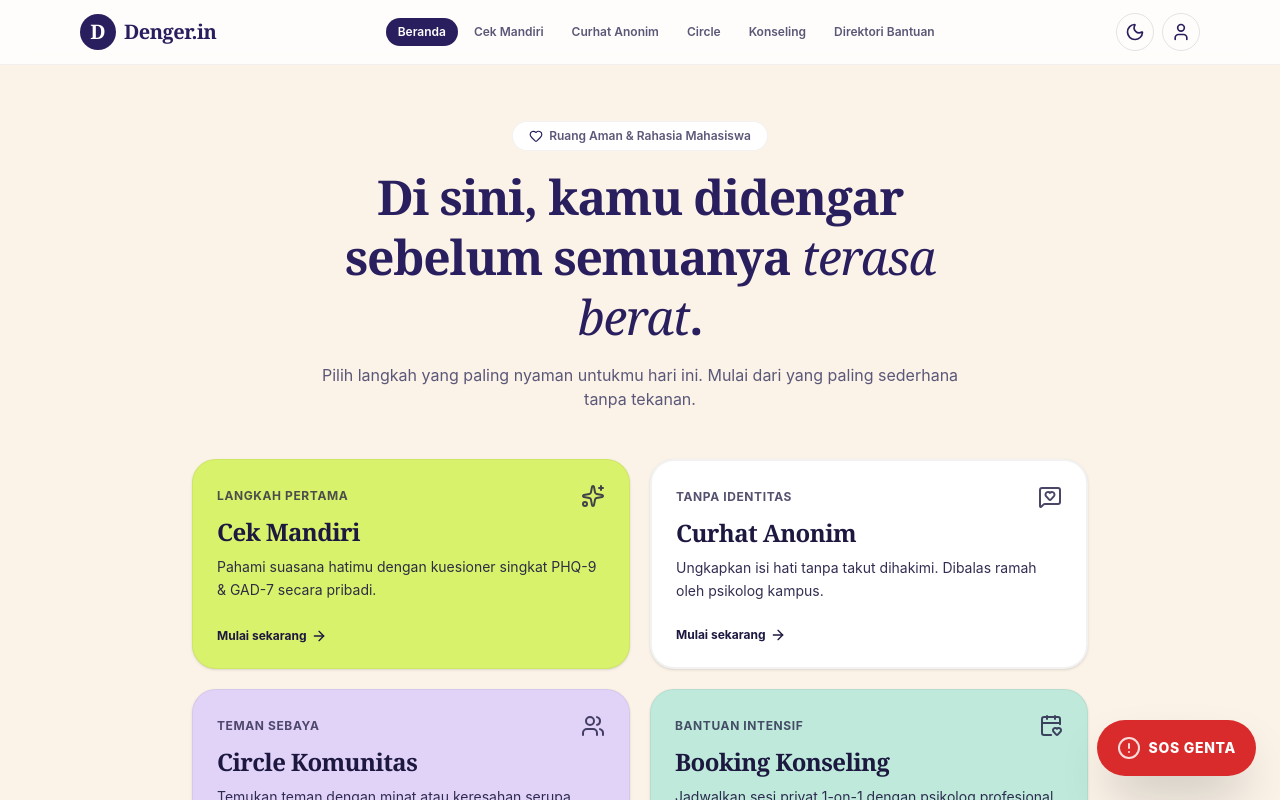
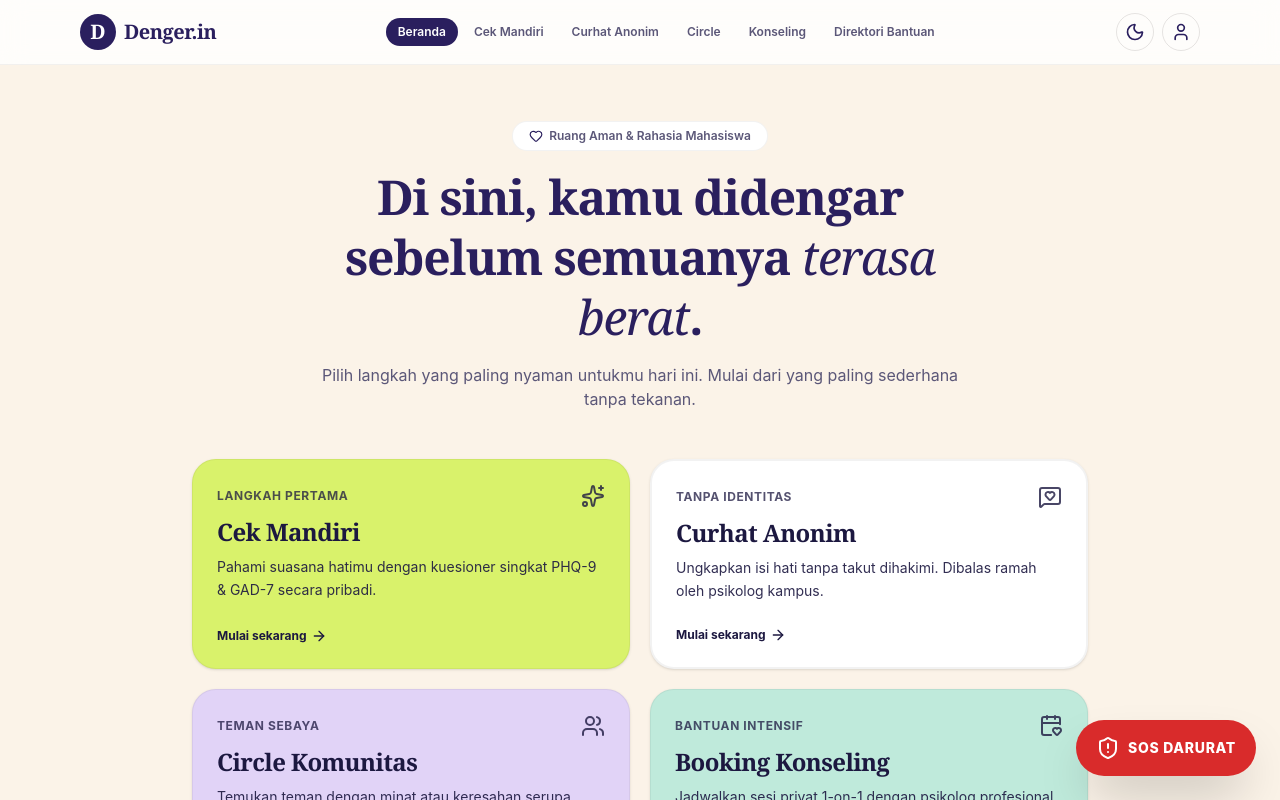
Before and after one commit to denger-in-apps/dia-frontend, a Next.js app: page / in a window 1280 px wide. Shown: the top 800 px of the page. Built offline with nearby package versions, Linux system fonts and the light colour scheme.

Commit message:
SCRUM-222 Menambahkan tampilan untuk tombol GENTA

```diff
--- a/src/components/genta/GentaFab.tsx
+++ b/src/components/genta/GentaFab.tsx
@@ -1,7 +1,7 @@
 "use client";
 
 import { useState } from "react";
-import { AlertCircle, ShieldAlert } from "lucide-react";
+import { ShieldAlert } from "lucide-react";
 import { GentaConfirmSheet } from "./GentaConfirmSheet";
 
 export function GentaFab() {
@@ -12,11 +12,11 @@ export function GentaFab() {
       <div className="fixed bottom-6 right-6 z-50 safe-bottom">
         <button
           onClick={() => setIsOpen(true)}
-          className="flex items-center justify-center gap-2 min-w-[56px] min-h-[56px] px-5 py-3 rounded-full bg-danger text-white font-bold shadow-2xl hover:scale-105 active:scale-95 transition-all focus-visible:ring-4 focus-visible:ring-danger/50"
+          className="flex items-center justify-center gap-2 min-w-[56px] min-h-[56px] px-5 py-3 rounded-full bg-danger text-white font-bold shadow-2xl hover:bg-danger/90 hover:scale-105 active:scale-95 transition-all focus-visible:outline-none focus-visible:ring-4 focus-visible:ring-danger/50"
           aria-label="Tombol darurat Genta"
         >
-          <AlertCircle className="w-6 h-6 animate-pulse" />
-          <span className="text-sm tracking-wider uppercase font-extrabold">SOS Genta</span>
+          <ShieldAlert className="w-6 h-6" aria-hidden="true" />
+          <span className="text-sm tracking-wider uppercase font-extrabold">SOS Darurat</span>
         </button>
       </div>
 
```
Also changed, not shown: 2 other files (tests, documents, lock files or other folders).
